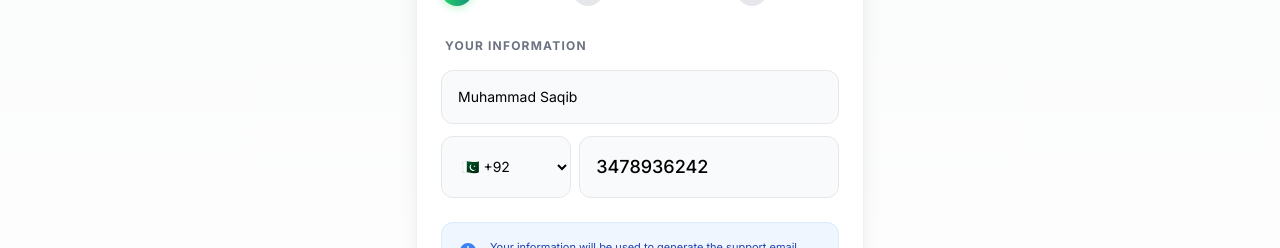
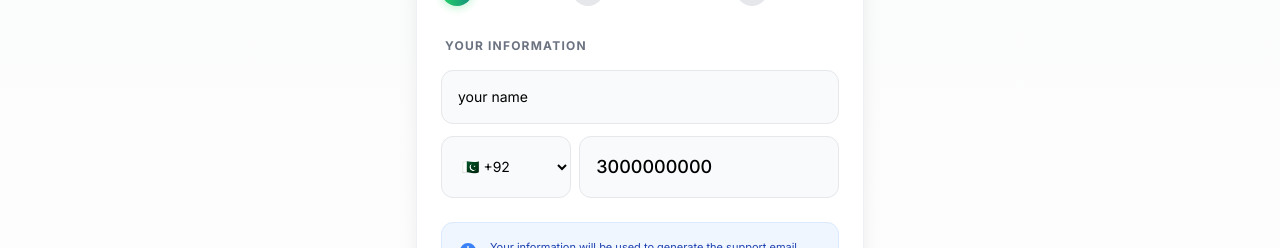
Before and after one commit to tech242242/ban, a React (Vite) app: page / in a window 1280 px wide. Shown: the part 358-606 px from the top of the page. Built offline with nearby package versions, Linux system fonts and the light colour scheme.

Commit message:
Update App.jsx

```diff
--- a/src/App.jsx
+++ b/src/App.jsx
@@ -80,9 +80,9 @@ const LandingAnimation = () => {
 function App() {
   const [refId, setRefId] = useState('WA-000000')
   const [currentSection, setCurrentSection] = useState(1)
-  const [name, setName] = useState('Muhammad Saqib')
+  const [name, setName] = useState('your name')
   const [countryCode, setCountryCode] = useState('+92')
-  const [phone, setPhone] = useState('3478936242')
+  const [phone, setPhone] = useState('3000000000')
   const [selectedEmailType, setSelectedEmailType] = useState(null)
   const [previewSubject, setPreviewSubject] = useState('')
   const [previewBody, setPreviewBody] = useState('Loading email content...')
```
